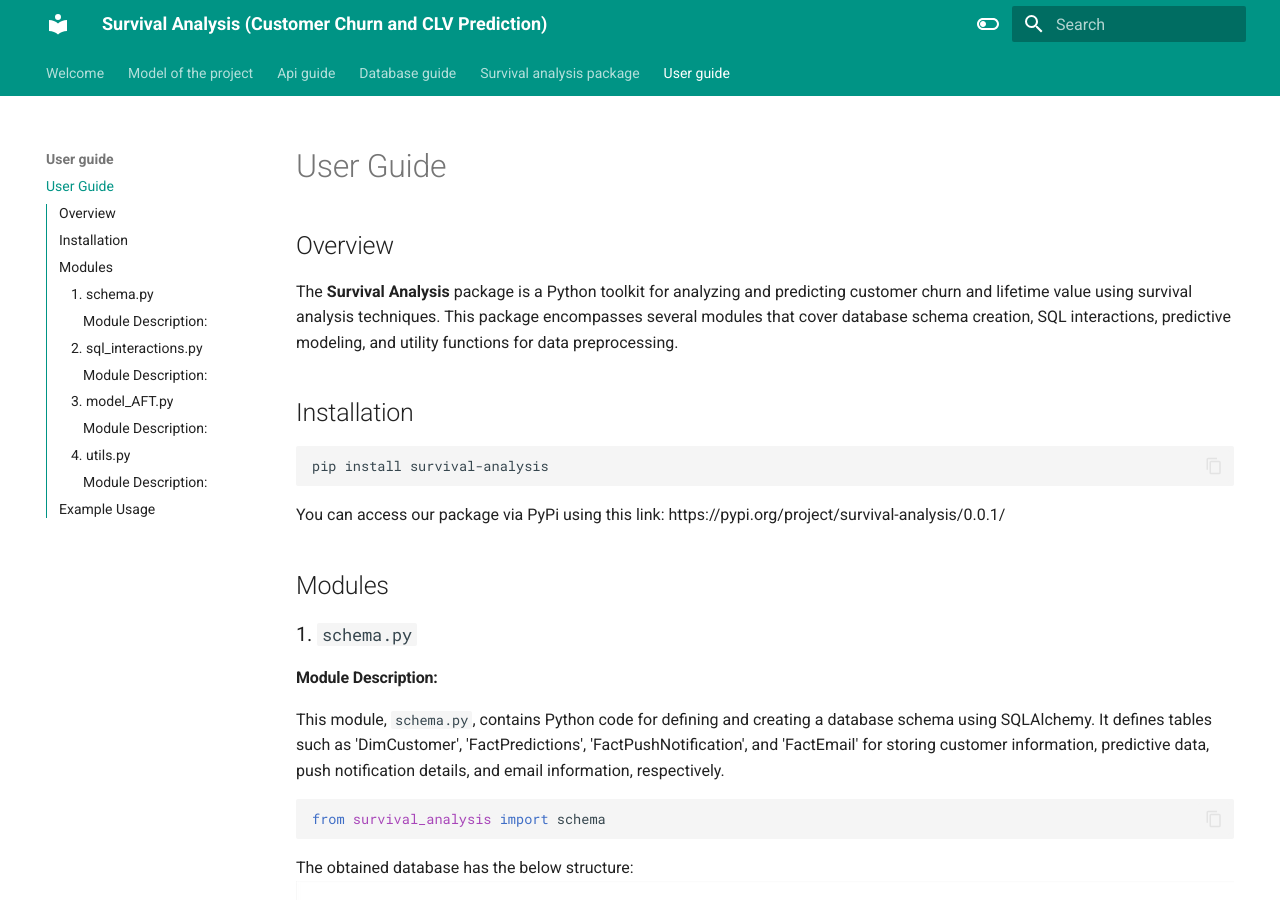
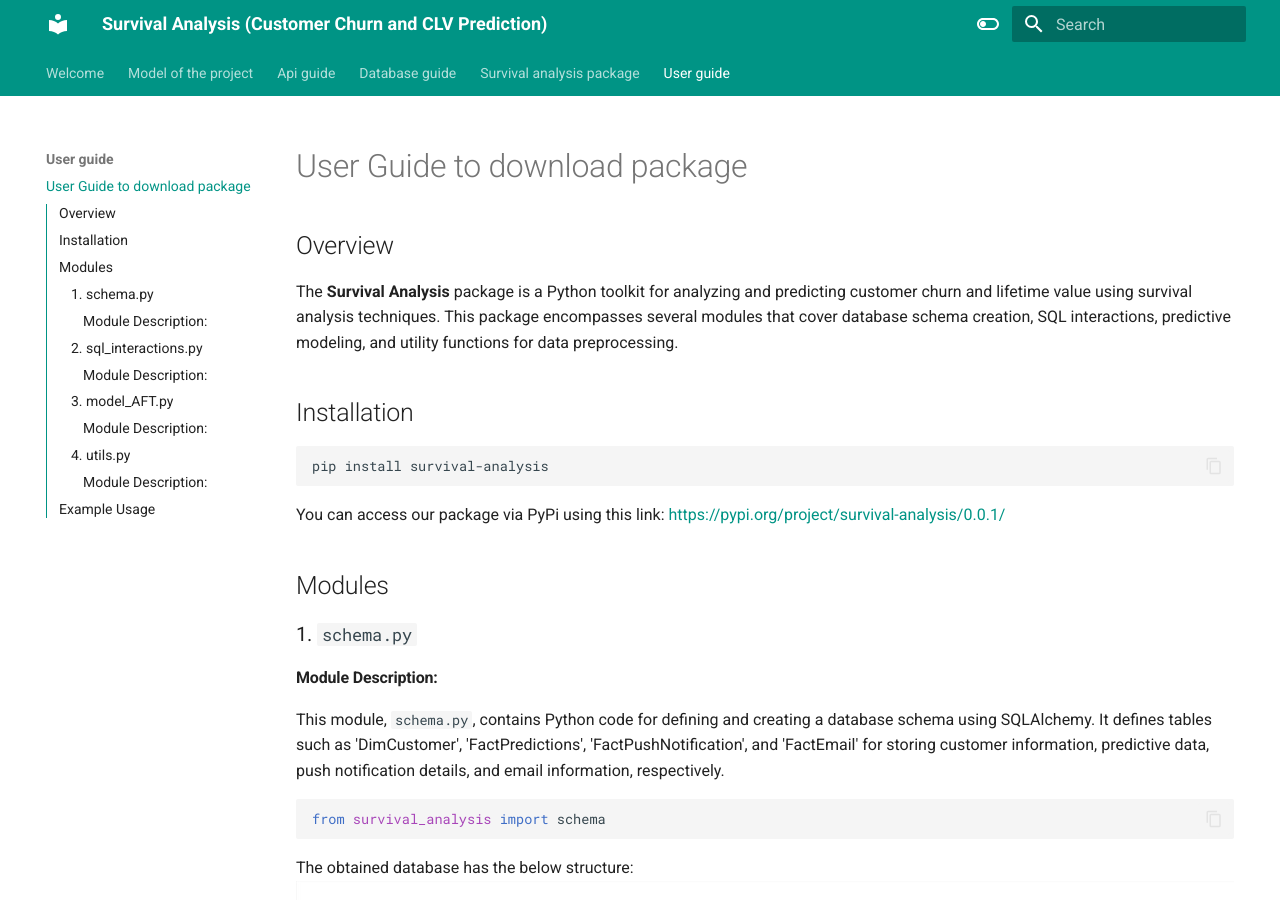
Before and after one commit to anna-shaljyan/mkdocs-survival-analysis, an MkDocs documentation site: the page built from docs/user_guide/userguide.md, in a window 1280 px wide and 900 px high. Built offline with MkDocs 1.6.1 and Material for MkDocs 9.7.7, drawn with Linux system fonts in a browser that asks for light colours.

Commit message:
updating userguide.md

````diff
--- a/docs/user_guide/userguide.md
+++ b/docs/user_guide/userguide.md
@@ -1,4 +1,4 @@
-# User Guide
+# User Guide to download package
 
 ## Overview
 
@@ -10,7 +10,7 @@ The **Survival Analysis** package is a Python toolkit for analyzing and predicti
 pip install survival-analysis
 ```
 You can access our package via PyPi using this link:
-https://pypi.org/project/survival-analysis/0.0.1/
+[https://pypi.org/project/survival-analysis/0.0.1/](https://pypi.org/project/survival-analysis/0.0.1/)
 
 ## Modules
 
````
